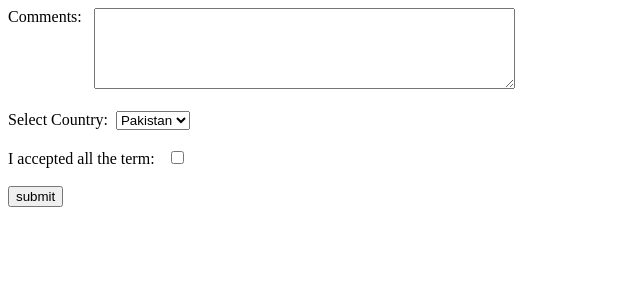
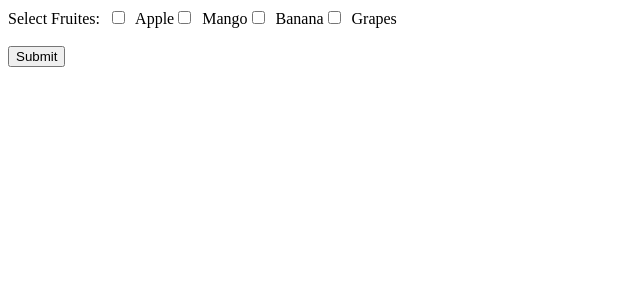
Before and after one commit to Muhammad-Sulman/ReactFirstApp, a React (Vite) app in the folder react-App1.0/: page / in a window 1280 px wide. Shown: the top 300 px of the page, without its empty margins (0-640 px from the left). Built offline with nearby package versions, Linux system fonts and the light colour scheme.

Commit message:
48 | Working With Multiple Checkbox In React Form

```diff
--- a/react-App1.0/src/App.jsx
+++ b/react-App1.0/src/App.jsx
@@ -21,7 +21,9 @@
 // import StylingComponent from './StylingComponent';
 // import BsComponent from './BsComponent';
 
-import OtherInputs from "./OtherInputs";
+import MultipleCheckBoxes from "./MultipleCheckBoxes";
+
+// import OtherInputs from "./OtherInputs";
 
 // import MultipleInputinfun_comp from "./MultipleInputinfun_comp";
 
@@ -93,7 +95,10 @@ function App() {
           {/* <ControlledFunction/> */}
           {/* <MultipleInput/> */}
           {/* <MultipleInputinfun_comp/> */}
-          <OtherInputs/>
+          {/* <OtherInputs/> */}
+          <MultipleCheckBoxes/>
+
+
 
       </>
     );
--- /dev/null
+++ b/react-App1.0/src/MultipleCheckBoxes.jsx
@@ -0,0 +1,48 @@
+import { useState } from "react";
+
+
+function MultipleCheckBoxes() {
+const [fruites, setFruites] = useState([]);
+    const handleChange = (e) => {
+            const value = e.target.value;
+            const checked = e.target.checked;
+            console.log(value, checked);
+            if (checked) {
+                setFruites([
+                    ...fruites, value
+                ])
+            } else {
+                setFruites(fruites.filter((e) => (e !== value)));
+                // setFruites(fruites.filter((e) => console.log("e => "+ e, "value => "+ value)));
+            }
+    }
+
+    const handleSubmit = (e) => {
+        e.preventDefault();
+        console.log(fruites);
+    }
+
+    return (
+            <div>
+                <form onSubmit={handleSubmit}>
+                    <label htmlFor="">Select Fruites: &nbsp;</label>
+
+                    <input type="checkbox" name="fruite" value="Apple" onChange={handleChange} />
+                    <label htmlFor="">&nbsp; Apple</label>
+
+                    <input type="checkbox" name="fruite" value="Mango" onChange={handleChange} />
+                    <label htmlFor="">&nbsp; Mango</label>
+
+                    <input type="checkbox" name="fruite" value="Banana" onChange={handleChange} />
+                    <label htmlFor="">&nbsp; Banana</label>
+
+                    <input type="checkbox" name="fruite" value="Grapes" onChange={handleChange} />
+                    <label htmlFor="">&nbsp; Grapes</label>
+                    <br /><br />
+                    <input type="submit" value="Submit" />
+                </form>
+            </div>
+    )
+}
+
+export default MultipleCheckBoxes
```
